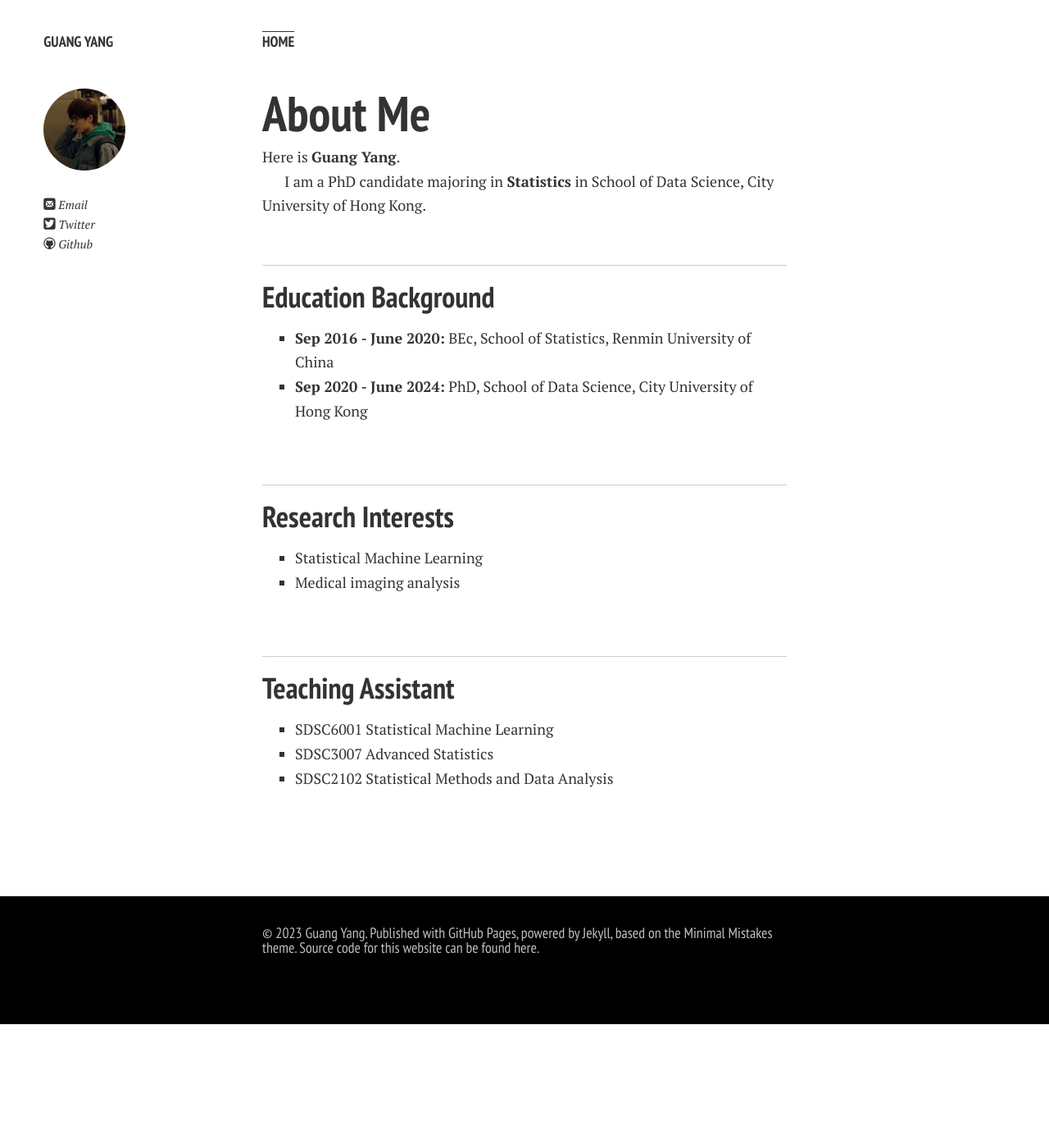
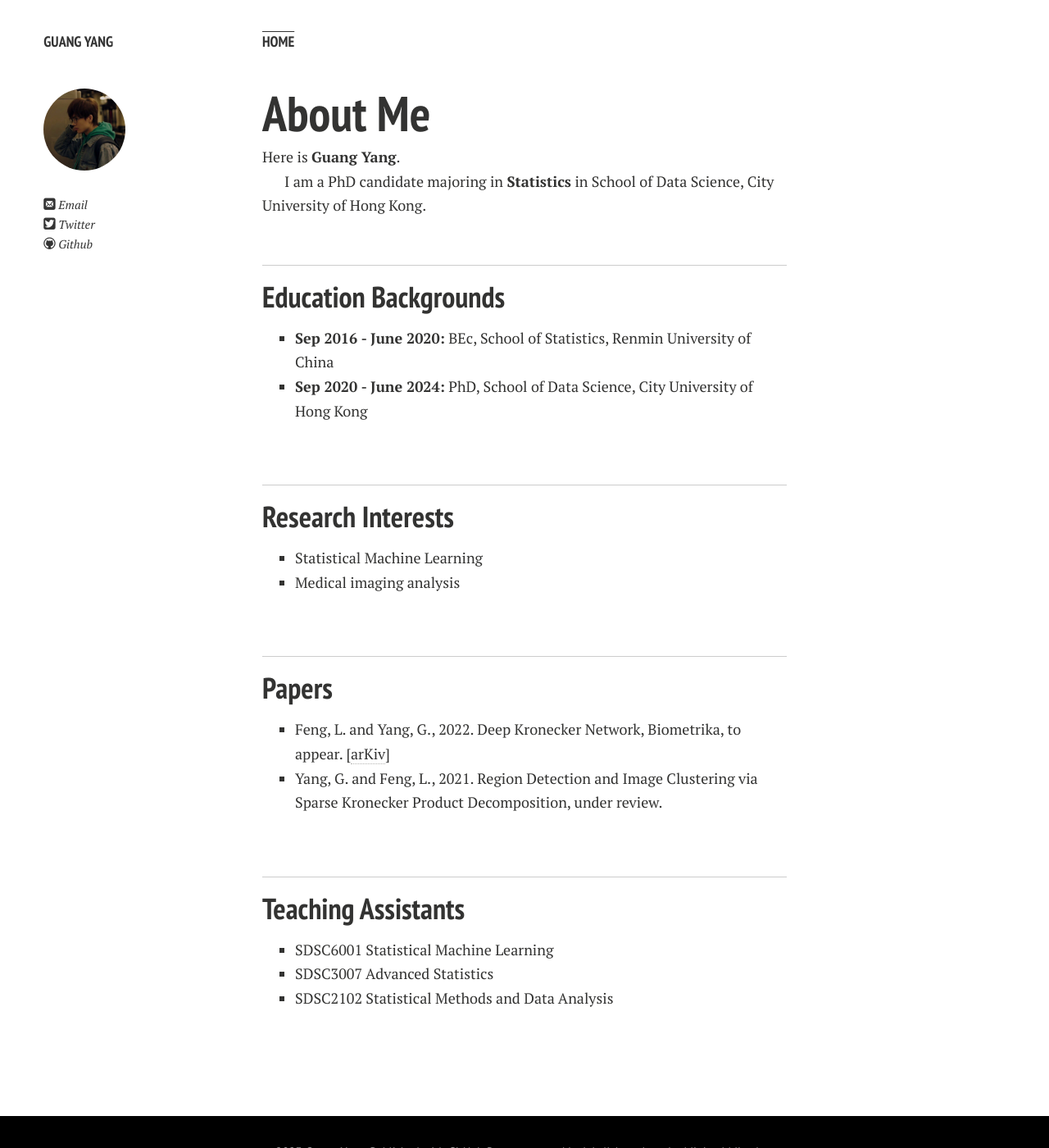
Before and after one commit to YLKnight/YLKnight.github.io, a Jekyll site: the page built from index.md, in a window 1280 px wide and 1400 px high. Shown: the whole window at 82% size. Built offline with Jekyll 4.4.1, drawn with Linux system fonts in a browser that asks for light colours; nearby versions of some CDN libraries; comment, search, counter and statistics services are not loaded; a style sheet for code colours, icons or effects is not loaded; our own code applies the rules of GitHub Pages for plain Markdown files.

Commit message:
Update index.md

```diff
--- a/index.md
+++ b/index.md
@@ -12,7 +12,7 @@ I am a PhD candidate majoring in **Statistics** in School of Data Science, City
 
 ---
 
-## Education Background
+## Education Backgrounds
 
 - **Sep 2016 - June 2020:** BEc, School of Statistics, Renmin University of China
 - **Sep 2020 - June 2024:** PhD, School of Data Science, City University of Hong Kong
@@ -30,7 +30,16 @@ I am a PhD candidate majoring in **Statistics** in School of Data Science, City
 
 ---
 
-## Teaching Assistant
+## Papers
+
+- Feng, L. and Yang, G., 2022. Deep Kronecker Network, Biometrika, to appear. [[arKiv](https://arxiv.org/abs/2210.13327)]
+- Yang, G. and Feng, L., 2021. Region Detection and Image Clustering via Sparse Kronecker Product Decomposition, under review.
+
+<br>
+
+---
+
+## Teaching Assistants
 
 - SDSC6001 Statistical Machine Learning
 - SDSC3007 Advanced Statistics
```
